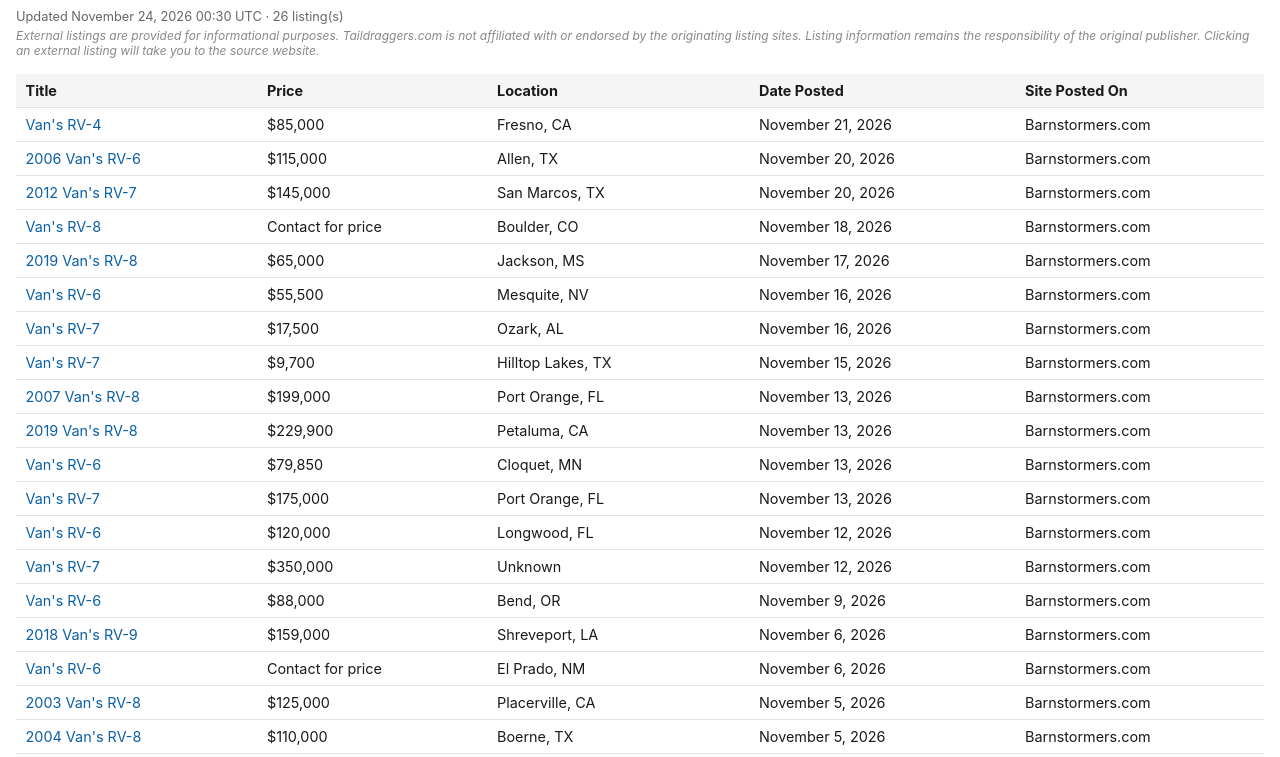
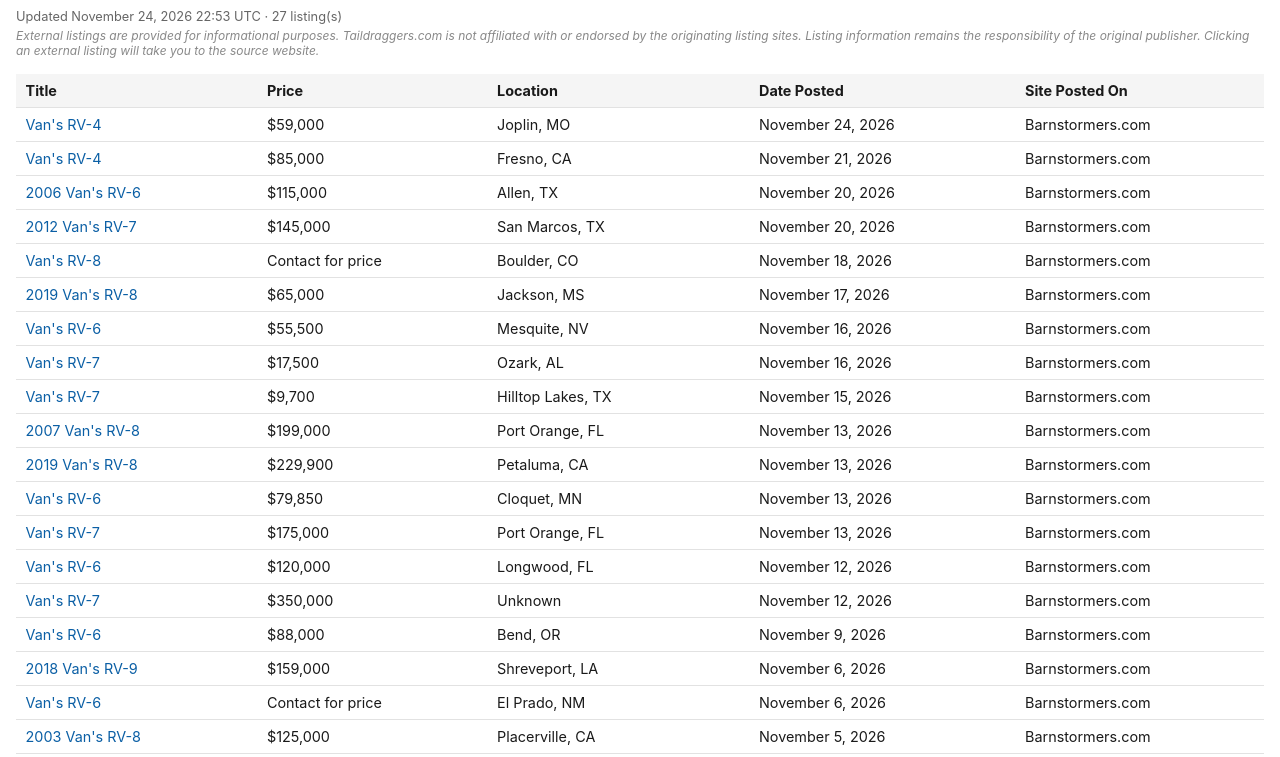
Before and after one commit to taildraggers/vans, a plain HTML site: page docs/index.html in a window 1280 px wide. Shown: the part 43-800 px from the top of the page. Drawn offline with Linux system fonts and the light colour scheme.

Commit message:
Update Van's RV listings (2026-11-24)

```diff
--- a/docs/index.html
+++ b/docs/index.html
@@ -76,13 +76,14 @@
 </head>
 <body>
   <h1>Other Van&#x27;s RV Ads on the Web</h1>
-  <div class="updated">Updated November 24, 2026 00:30 UTC &middot; 26 listing(s)</div>
+  <div class="updated">Updated November 24, 2026 22:53 UTC &middot; 27 listing(s)</div>
   <div class="disclaimer">External listings are provided for informational purposes. Taildraggers.com is not affiliated with or endorsed by the originating listing sites. Listing information remains the responsibility of the original publisher. Clicking an external listing will take you to the source website.</div>
   <table>
     <thead>
       <tr><th>Title</th><th>Price</th><th>Location</th><th>Date Posted</th><th>Site Posted On</th></tr>
     </thead>
     <tbody>
+        <tr><td><a href="https://www.barnstormers.com/classified-2078405-Vans-RV-4.html" target="_blank" rel="noopener noreferrer">Van&#x27;s RV-4</a></td><td>$59,000</td><td>Joplin, MO</td><td>November 24, 2026</td><td>Barnstormers.com</td></tr>
         <tr><td><a href="https://www.barnstormers.com/classified-2085026-Vans-RV-4.html" target="_blank" rel="noopener noreferrer">Van&#x27;s RV-4</a></td><td>$85,000</td><td>Fresno, CA</td><td>November 21, 2026</td><td>Barnstormers.com</td></tr>
         <tr><td><a href="https://www.barnstormers.com/classified-2079207-2006-RV-6.html" target="_blank" rel="noopener noreferrer">2006 Van&#x27;s RV-6</a></td><td>$115,000</td><td>Allen, TX</td><td>November 20, 2026</td><td>Barnstormers.com</td></tr>
         <tr><td><a href="https://www.barnstormers.com/classified-2084853-2012-RV7-Low-Time,-Very-Clean.html" target="_blank" rel="noopener noreferrer">2012 Van&#x27;s RV-7</a></td><td>$145,000</td><td>San Marcos, TX</td><td>November 20, 2026</td><td>Barnstormers.com</td></tr>
```
